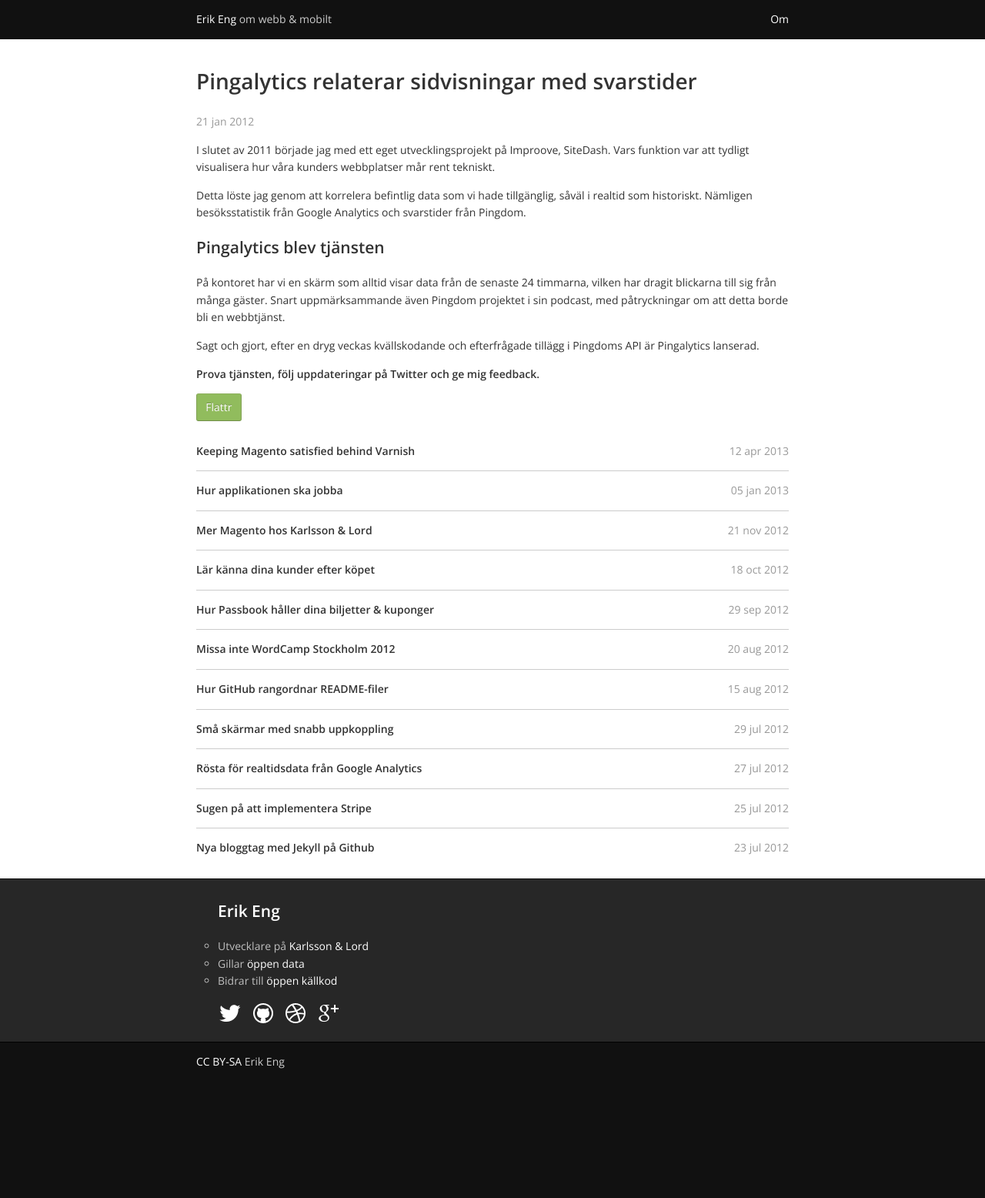
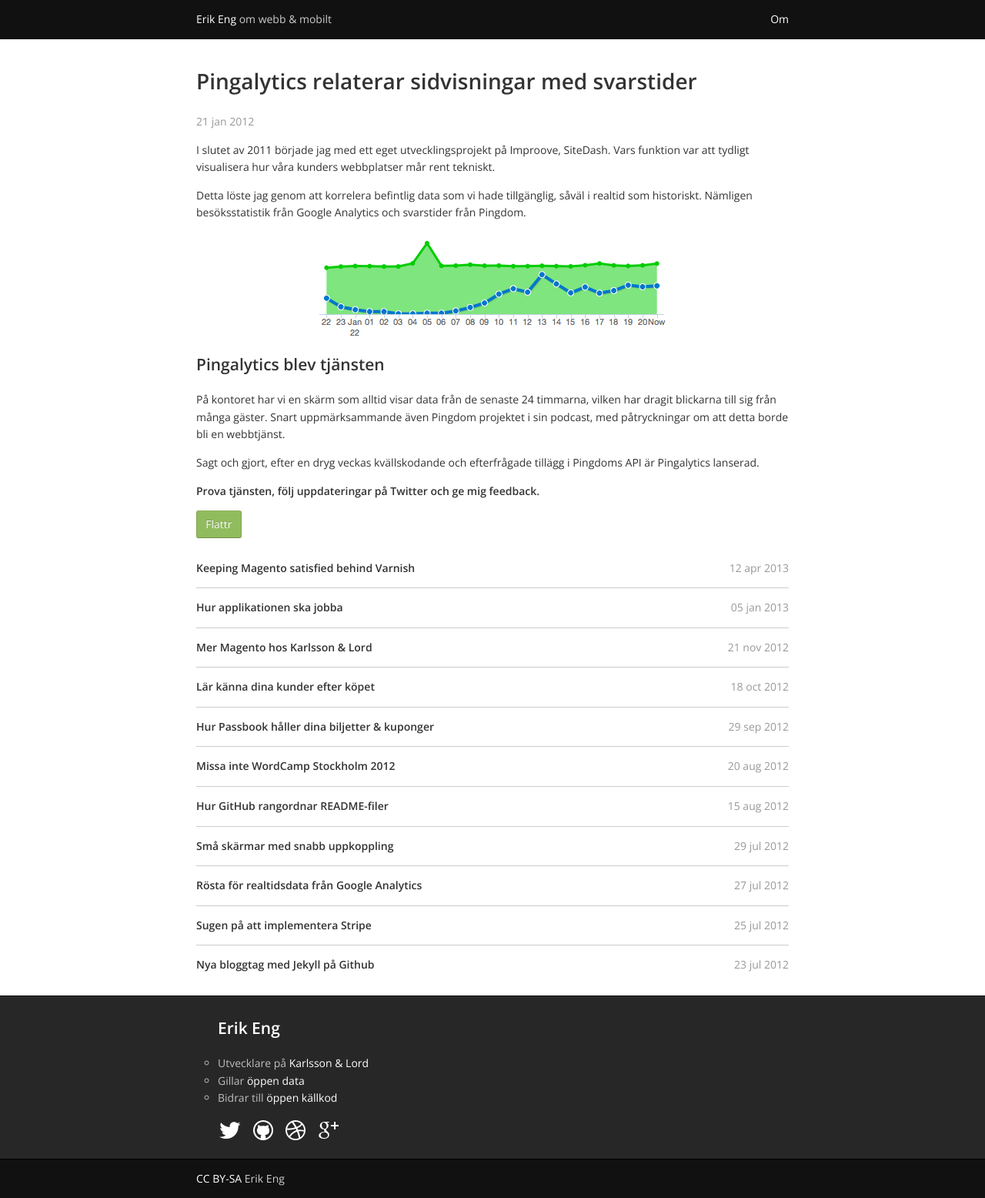
Before and after one commit to ptz0n/ptz0n.github.io, a Jekyll site: the page built from _posts/2012-01-21-pingalytics-sidvisningar-svarstider.md, in a window 1280 px wide. Shown: the whole page at 77% size. Built offline with Jekyll 4.4.1, drawn with Linux system fonts in a browser that asks for light colours; before the commit the page ends 1404 px from its top, so only the background shows below that.

Commit message:
Added image to pingalytics post.

```diff
--- a/_posts/2012-01-21-pingalytics-sidvisningar-svarstider.md
+++ b/_posts/2012-01-21-pingalytics-sidvisningar-svarstider.md
@@ -9,6 +9,8 @@
 
 Detta löste jag genom att korrelera befintlig data som vi hade tillgänglig, såväl i realtid som historiskt. Nämligen besöksstatistik från Google Analytics och svarstider från Pingdom.
 
+<img src="{{ site.url }}/images/pingalytics.png" alt="Pingalytics" class="center" />
+
 ## Pingalytics blev tjänsten
 
 På kontoret har vi en skärm som alltid visar data från de senaste 24 timmarna, vilken har dragit blickarna till sig från många gäster. Snart uppmärksammande även Pingdom projektet i sin podcast, med påtryckningar om att detta borde bli en webbtjänst.
```
Also changed, not shown: images/pingalytics.png (added).
